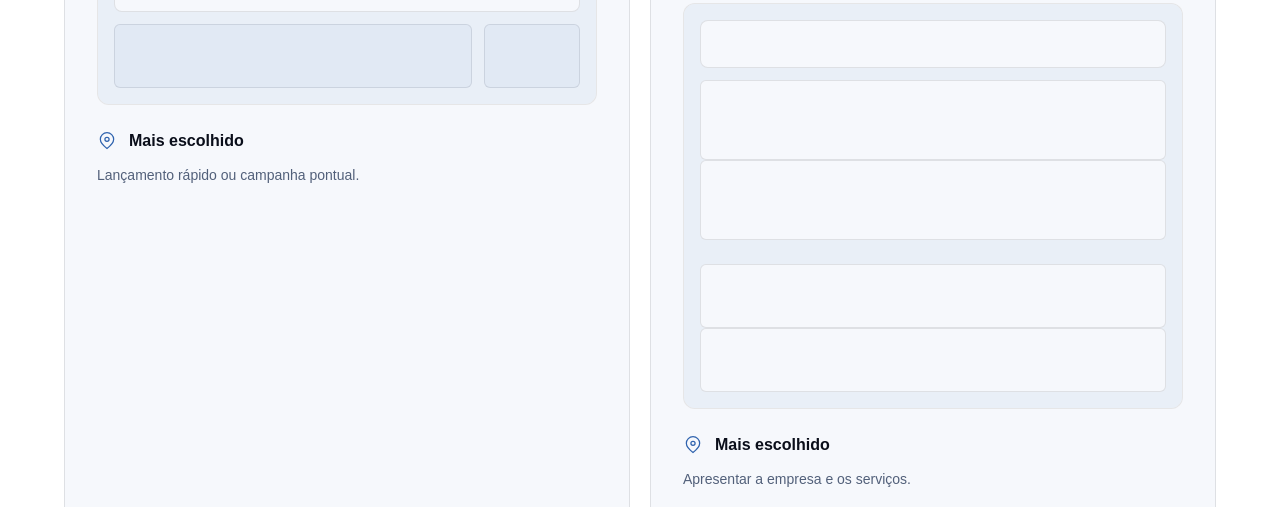
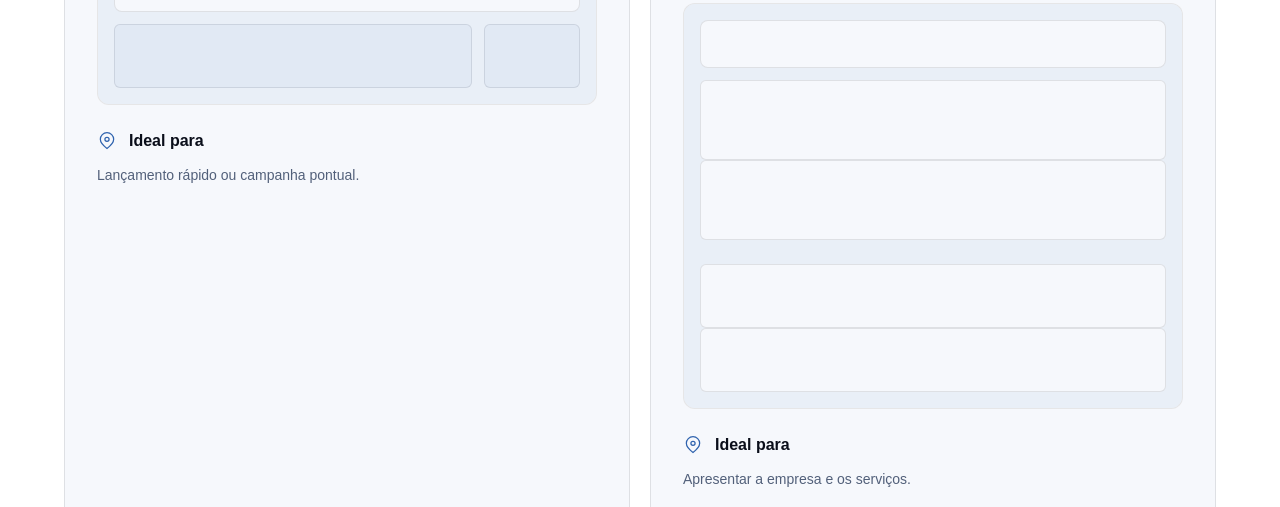
Before and after one commit to elyqueta/ns2_site, an Angular app: page /desenvolvimento-web in a window 1280 px wide. Shown: the part 1500-2007 px from the top of the page. Built offline with nearby package versions, Linux system fonts and the light colour scheme.

Commit message:
fix(desenvolvimento-web): update label from 'Mais escolhido' to 'Ideal para'

```diff
--- a/src/app/pages/desenvolvimento-web/desenvolvimento-web.html
+++ b/src/app/pages/desenvolvimento-web/desenvolvimento-web.html
@@ -116,9 +116,9 @@
                     name="pin"
                     class="mt-0.5 shrink-0 text-accent-bright"
                   />
-                  <span class="font-semibold text-fg">
-                    {{ maisEscolhido() }}
-                  </span>
+                <span class="font-semibold text-fg">
+                  {{ idealParaLabel() }}
+                </span>
                 </div>
                 <p class="text-sm text-fg-muted">{{ package.idealPara | localized }}</p>
               </div>
```
